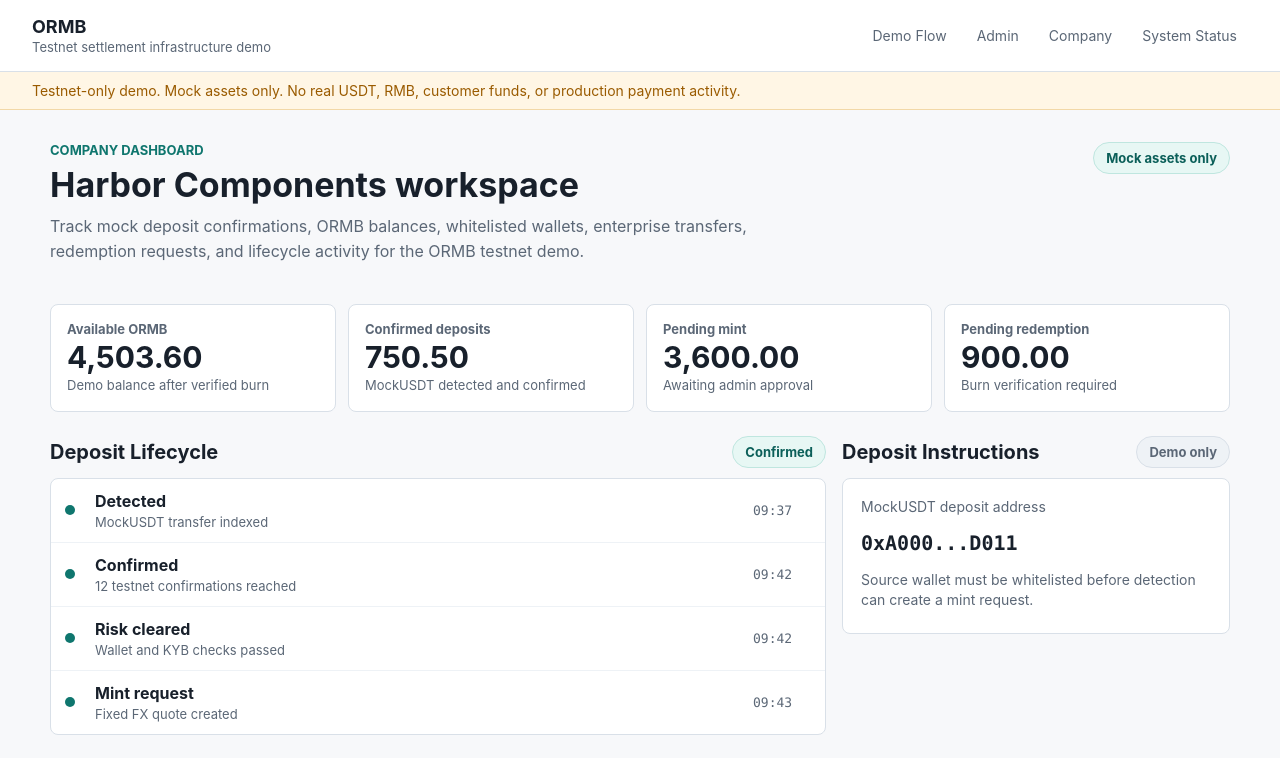
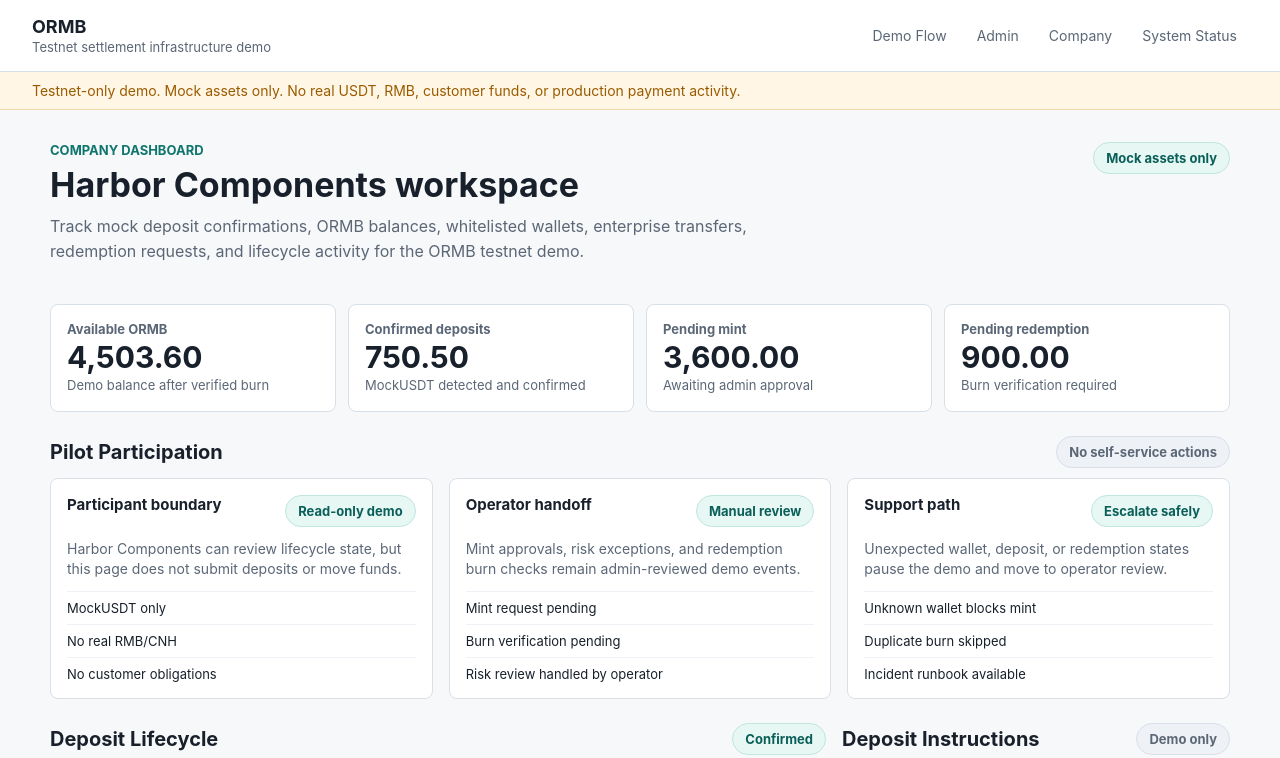
Before and after one commit to Shawn-ee/ORMB, a Next.js app: page /company in a window 1280 px wide. Shown: the top 758 px of the page. Built offline with nearby package versions, Linux system fonts and the light colour scheme.

Commit message:
Improve company pilot flow UI

```diff
--- a/src/app/company/page.tsx
+++ b/src/app/company/page.tsx
@@ -3,6 +3,27 @@ const companyMetrics = [
   { label: "Confirmed deposits", value: "750.50", detail: "MockUSDT detected and confirmed" },
   { label: "Pending mint", value: "3,600.00", detail: "Awaiting admin approval" },
   { label: "Pending redemption", value: "900.00", detail: "Burn verification required" },
+];
+
+const pilotGuidance = [
+  {
+    title: "Participant boundary",
+    status: "Read-only demo",
+    summary: "Harbor Components can review lifecycle state, but this page does not submit deposits or move funds.",
+    checks: ["MockUSDT only", "No real RMB/CNH", "No customer obligations"],
+  },
+  {
+    title: "Operator handoff",
+    status: "Manual review",
+    summary: "Mint approvals, risk exceptions, and redemption burn checks remain admin-reviewed demo events.",
+    checks: ["Mint request pending", "Burn verification pending", "Risk review handled by operator"],
+  },
+  {
+    title: "Support path",
+    status: "Escalate safely",
+    summary: "Unexpected wallet, deposit, or redemption states pause the demo and move to operator review.",
+    checks: ["Unknown wallet blocks mint", "Duplicate burn skipped", "Incident runbook available"],
+  },
 ];
 
 const depositTimeline = [
@@ -79,6 +100,29 @@ export default function CompanyPage() {
             <span>{metric.detail}</span>
           </div>
         ))}
+      </section>
+
+      <section className="section">
+        <div className="section-heading">
+          <h2>Pilot Participation</h2>
+          <span className="status-pill neutral">No self-service actions</span>
+        </div>
+        <div className="review-grid">
+          {pilotGuidance.map((item) => (
+            <article className="review-card" key={item.title}>
+              <div className="review-card-header">
+                <h3>{item.title}</h3>
+                <span className="status-pill">{item.status}</span>
+              </div>
+              <p>{item.summary}</p>
+              <ul>
+                {item.checks.map((check) => (
+                  <li key={check}>{check}</li>
+                ))}
+              </ul>
+            </article>
+          ))}
+        </div>
       </section>
 
       <section className="section dashboard-grid">
```
Also changed, not shown: 7 other files (tests, documents, lock files or other folders).
